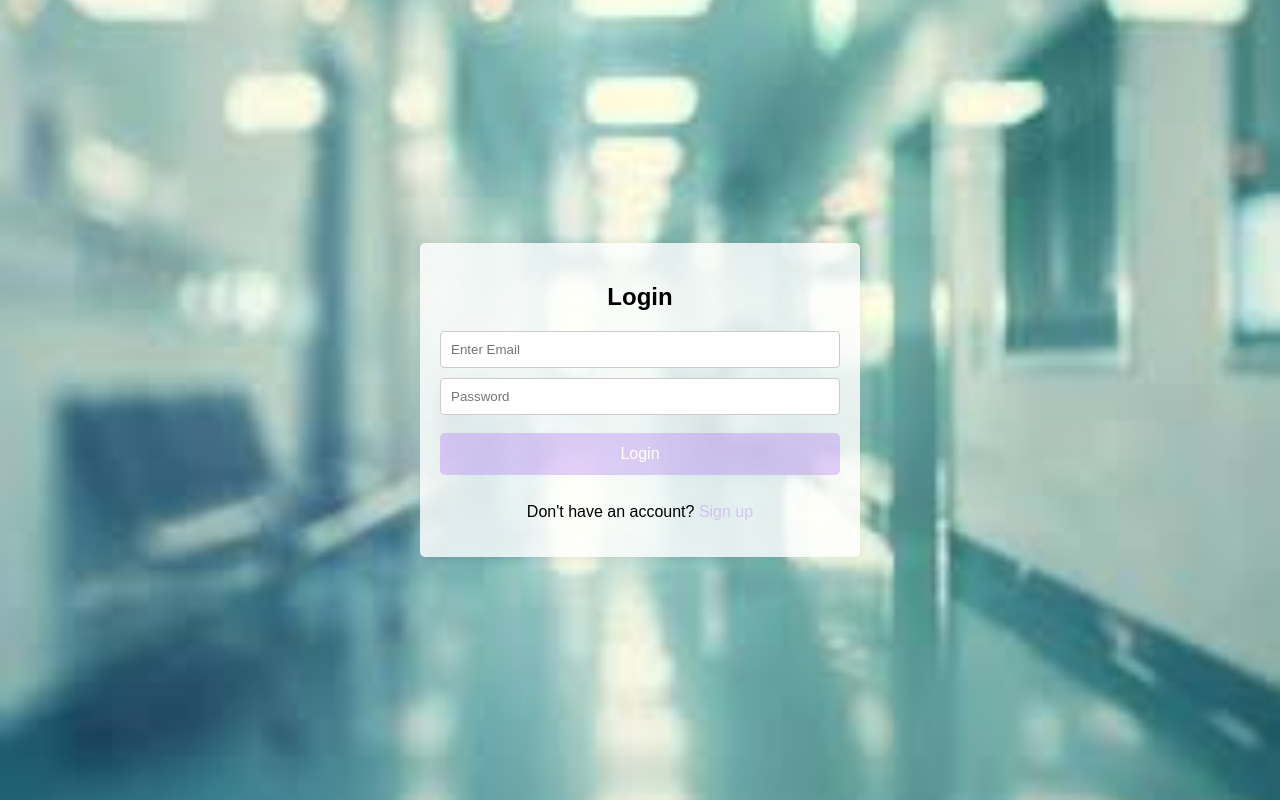
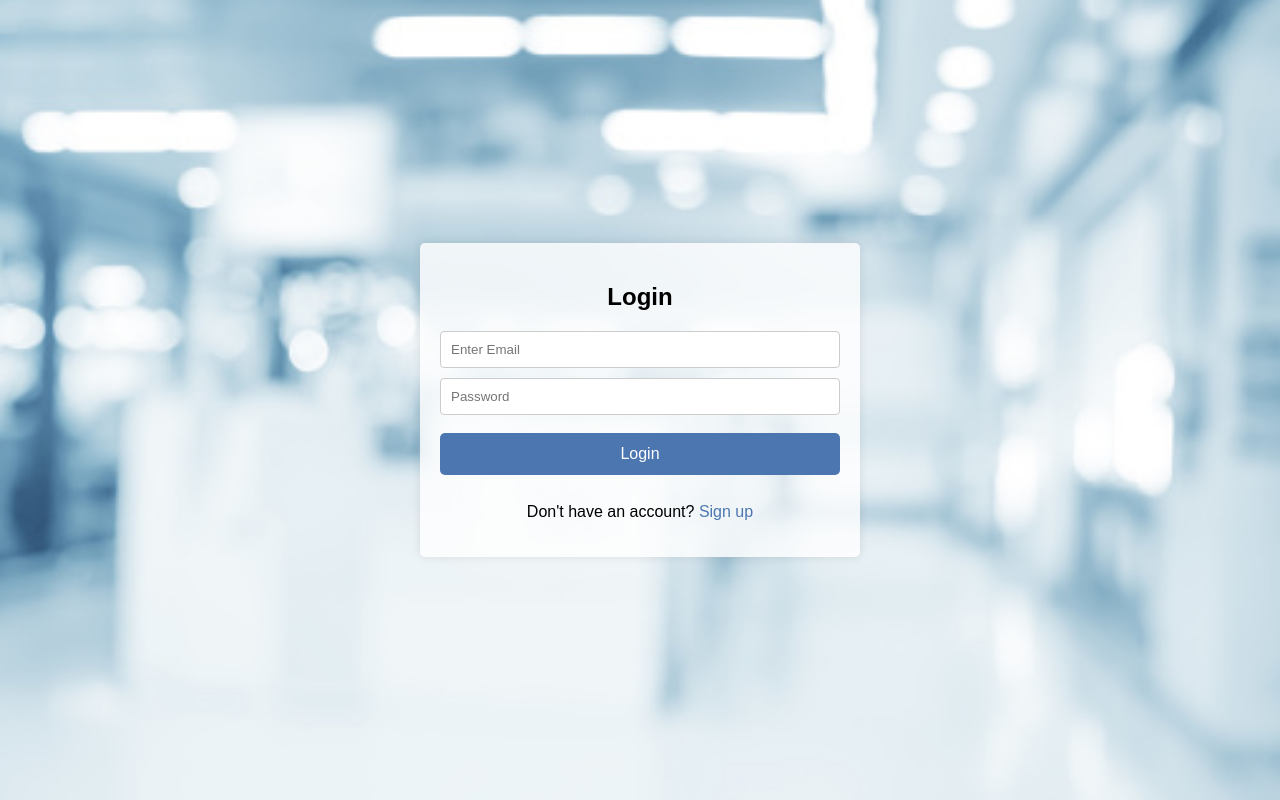
Before and after one commit to NadaMohamedElBasel/ORbit-Database, a Flask app: page / in a window 1280 px wide. Run offline with Flask 3, Linux system fonts and the light colour scheme; some libraries are stand-ins or nearby versions.

Commit message:
modified login and signup

```diff
--- a/ORbit-Database-main/templates/Login.html
+++ b/ORbit-Database-main/templates/Login.html
@@ -8,7 +8,7 @@
       font-family: Arial, sans-serif;
       margin: 0;
       padding: 0;
-      background-image: url("/static/images/a.jpg");
+      background-image: url("/static/images/login.jpg");
       background-size: cover;
       background-position: center;
       background-repeat: no-repeat;
@@ -43,7 +43,7 @@
 
     input[type="submit"] {
       width: 100%;
-      background-color: #b283f062;
+      background-color: #4c76af;
       color: white;
       padding: 12px 10px;
       border: none;
@@ -55,7 +55,7 @@
     }
 
     input[type="submit"]:hover {
-      background-color: #b283f062;
+      background-color: #4c76af;
     }
 
     button {
@@ -79,7 +79,7 @@
     }
 
     .message a {
-      color: #b283f062;
+      color: #4c76af;
       text-decoration: none;
     }
 
```
Also changed, not shown: ORbit-Database-main/templates/Signup.html (+4 -4 lines), ORbit-Database-main/static/images/login.jpg (added).
